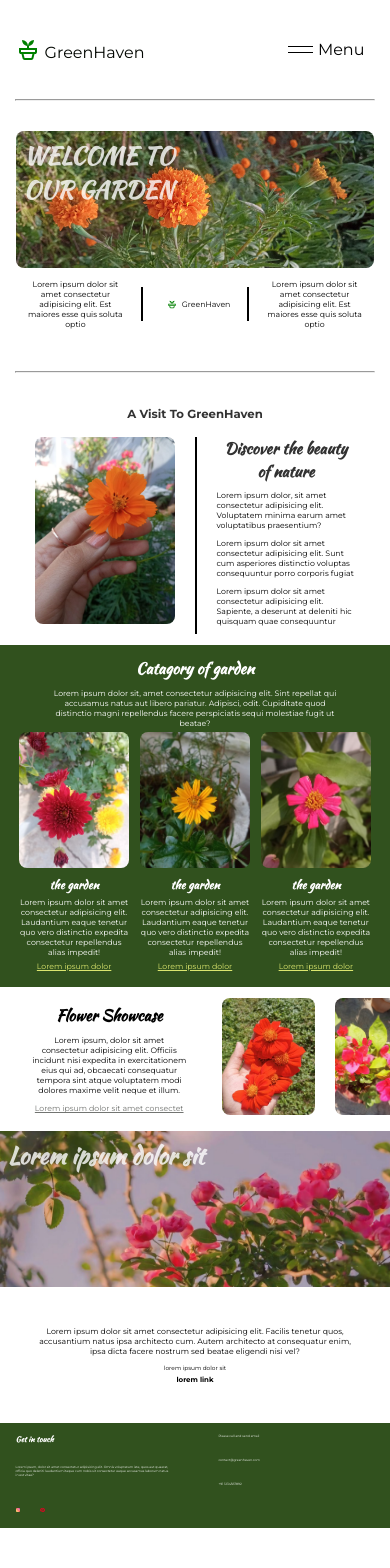
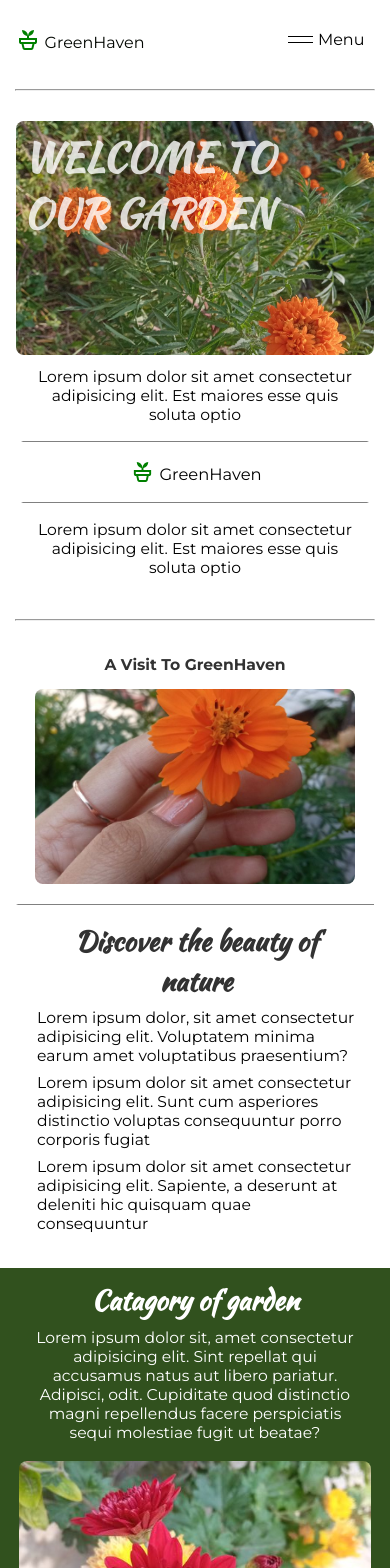
Before and after one commit to Damini-nayak/GreenHaven, a React (Create React App) app: page / in a window 390 px wide. Shown: the top 1568 px of the page. Before the commit the page ends 1528 px from the top, so only its background shows below. Built offline with nearby package versions, Linux system fonts and the light colour scheme.

Commit message:
resoponsive all screen sizes

```diff
--- a/src/pages/Gardendesingidea.jsx
+++ b/src/pages/Gardendesingidea.jsx
@@ -14,12 +14,12 @@ export default function Gardendesingidea() {
     <div className='designhoriz'><hr className='horizontal' /><p>lorem ipsum dolor sit</p><hr className='horizontal' /></div>
     <div className='textalignright'><div></div><h2><span>Lorem ipsum</span> dolor sit amet consectetur adipisicing. quasi perspiciatis</h2></div>
     <div className='designideas'>
-      <div><h2>//Tarrace Garden</h2></div>
-      <div><img src={Base.image7} alt="" /><h3>lorem ipsum dolor sit</h3><p>Lorem ipsum dolor sit amet consectetur adipisicing elit. Iste laboriosam quod officiis, ullam cum ipsa doloribus sit corrupti! Eaque maiores voluptatibus non dignissimos dolores sit animi inventore laboriosam illo rerum!</p></div>
+      <div><div><h2>//Tarrace Garden</h2></div>
+      <div className='designideasleftH'><div><p>lorem ipsum dolor</p><p>sit amet consectetur</p></div></div></div>
+      <div><div><img src={Base.image7} alt="" /><h3>lorem ipsum dolor sit</h3><p>Lorem ipsum dolor sit amet consectetur adipisicing elit. Iste laboriosam quod officiis, ullam cum ipsa doloribus sit corrupti! Eaque maiores voluptatibus non dignissimos dolores sit animi inventore laboriosam illo rerum!</p></div>
       <div><img src={Base.image3} alt="" /><h3>lorem ipsum dolor sit</h3><p>Lorem ipsum dolor sit amet consectetur adipisicing elit. Iste laboriosam quod officiis, ullam cum ipsa doloribus sit corrupti! Eaque maiores voluptatibus non dignissimos dolores</p></div>
-      <div className='designideasleftH'><div><p>lorem ipsum dolor</p><p>sit amet consectetur</p></div></div>
       <div><img src={Base.image8} alt="" /><h3>lorem ipsum dolor sit</h3><p>Lorem ipsum dolor sit amet consectetur adipisicing elit. Iste laboriosam quod officiis, ullam cum ipsa doloribus sit corrupti! Eaque maiores voluptatibus non dignissimos dolores sit animi inventore laboriosam illo rerum!</p></div>
-      <div><img src={Base.image6} alt="" /><h3>lorem ipsum dolor sit</h3><p>Lorem ipsum dolor sit amet consectetur adipisicing elit. Iste laboriosam quod officiis, ullam cum ipsa doloribus sit corrupti! Eaque maiores voluptatibus non dignissimos dolores</p></div>
+      <div><img src={Base.image6} alt="" /><h3>lorem ipsum dolor sit</h3><p>Lorem ipsum dolor sit amet consectetur adipisicing elit. Iste laboriosam quod officiis, ullam cum ipsa doloribus sit corrupti! Eaque maiores voluptatibus non dignissimos dolores</p></div></div>
     </div>
     <div className='designhoriz'><hr className='horizontal' /><p>&copy;2024</p><hr className='horizontal' /></div>
 
--- a/src/pages/Home.jsx
+++ b/src/pages/Home.jsx
@@ -29,9 +29,9 @@ export default function Home() {
       </div>
 
       <div className="main5">
-        <div><h1>Flower Showcase</h1><p>Lorem ipsum, dolor sit amet consectetur adipisicing elit. Officiis incidunt nisi expedita in exercitationem eius qui ad, obcaecati consequatur tempora sint atque voluptatem modi dolores maxime velit neque et illum.</p><a href="/showcase">Lorem ipsum dolor sit amet consectet</a></div>
-        <div><img src={Base.image6} alt="" /></div>
-        <div><img src={Base.image3} alt="" /></div>
+        <div><h1>Flower Showcase</h1><p>Lorem ipsum, dolor sit amet consectetur adipisicing elit. Officiis incidunt nisi expedita in exercitationem eius qui ad, obcaecati consequatur tempora sint atque voluptatem modi dolores maxime velit neque et illum.</p><a href="/showcase"><p>Lorem ipsum dolor sit amet consectet</p></a></div>
+        <div><div><img src={Base.image6} alt="" /></div>
+        <div><img src={Base.image3} alt="" /></div></div>
       </div>
 
       <div className="main6">
--- a/src/style/App.css
+++ b/src/style/App.css
@@ -200,7 +200,7 @@ h6 {
 }
 
 .main2 div:nth-child(2) {
-    padding:10% 20%;
+    padding: 10% 20%;
     font-size: 1.5vw;
     border-right: 2px solid black;
     border-left: 2px solid black;
@@ -317,14 +317,19 @@ h6 {
 .main5 {
     padding: 3vw 0 3vw 10%;
     display: grid;
-    grid-template-columns: 50% 30% 20%;
+    grid-template-columns: 50% 50%;
+}
+
+.main5>div:nth-child(2){
+    display: grid;
+    grid-template-columns: 60% 40%;
 }
 
 .main5 a {
     color: var(--gray);
 }
 
-.main5 div:nth-child(1) {
+.main5>div:nth-child(1) {
     display: grid;
     grid-template-columns: 100%;
     align-self: center;
@@ -332,33 +337,33 @@ h6 {
     padding: 0 8vw;
 }
 
-.main5 div:nth-child(1) h1 {
+.main5>div:nth-child(1) h1 {
     font-size: 4vw;
     font-family: "Kaushan Script", cursive;
     margin-bottom: 2vw;
 }
 
-.main5 div:nth-child(1) p {
+.main5>div:nth-child(1) p {
     margin-bottom: 2vw;
 }
 
-.main5 div:nth-child(2),
-.main5 div:nth-child(3) {
+.main5>div:nth-child(2)>div:nth-child(1),
+.main5>div:nth-child(2)>div:nth-child(2) {
     padding-left: 5vw;
     overflow: hidden;
 }
 
-.main5 div:nth-child(2) img {
+.main5>div:nth-child(2)>div:nth-child(1) img {
     width: 100%;
 }
 
-.main5 div:nth-child(3) img {
+.main5>div:nth-child(2)>div:nth-child(2) img {
     width: 150%;
 
 }
 
-.main5 div:nth-child(3) img,
-.main5 div:nth-child(2) img {
+.main5>div:nth-child(2)>div:nth-child(1) img,
+.main5>div:nth-child(2)>div:nth-child(2) img {
     height: 30vw;
     border-radius: 20px;
     object-fit: cover;
@@ -643,7 +648,18 @@ h6 {
     gap: 2vw;
     margin: 4vw 10%;
     display: grid;
-    grid-template-columns: 1fr 1fr 1fr;
+    grid-template-columns: 1fr 2fr;
+}
+
+.designideas>div:nth-child(2) {
+    display: grid;
+    gap: 2vw;
+    grid-template-columns: 1fr 1fr;
+}
+
+.designideas>div:nth-child(1) {
+    display: grid;
+    grid-template-columns: 1fr;
 }
 
 .designideas img {
@@ -742,6 +758,7 @@ h6 {
     color: var(--black);
     background-color: rgba(255, 255, 255, 0.2);
     height: 100%;
+    width: 100%;
 }
 
 .diys {
@@ -1102,8 +1119,8 @@ h6 {
     .main,
     .visit-to div:nth-child(1) img,
     .catagories img,
-    .main5 div:nth-child(2) img,
-    .main5 div:nth-child(3) img,
+    .main5>div:nth-child(2)>div:nth-child(1) img,
+    .main5>div:nth-child(2)>div:nth-child(2) img,
     .showcases>div,
     .designs,
     .designideas img,
@@ -1159,7 +1176,11 @@ h6 {
         margin: 0 8%;
     }
 
-    .horizontal, .main3, .main2, .main4, .main {
+    .horizontal,
+    .main3,
+    .main2,
+    .main4,
+    .main {
         width: 84%;
     }
 
@@ -1248,13 +1269,17 @@ h6 {
 
 }
 
-@media (max-width:1025px){
+@media (max-width:1025px) {
+
+    .spinner img {
+        width: 6vw;
+    }
 
     .main,
     .visit-to div:nth-child(1) img,
     .catagories img,
-    .main5 div:nth-child(2) img,
-    .main5 div:nth-child(3) img,
+    .main5>div:nth-child(2)>div:nth-child(1) img,
+    .main5>div:nth-child(2)>div:nth-child(2) img,
     .showcases>div,
     .designs,
     .designideas img,
@@ -1272,7 +1297,11 @@ h6 {
         margin: 0 4%;
     }
 
-    .horizontal, .main3, .main2, .main4, .main {
+    .horizontal,
+    .main3,
+    .main2,
+    .main4,
+    .main {
         width: 92%;
     }
 
@@ -1308,7 +1337,9 @@ h6 {
         height: 25vw;
     }
 
-    .beginnerp, .seasonaldec, .seasdec  {
+    .beginnerp,
+    .seasonaldec,
+    .seasdec {
         font-size: 1.5vw;
     }
 
@@ -1333,7 +1364,8 @@ h6 {
         font-size: 2vw;
     }
 
-    .designideades h1, .designideas h2 {
+    .designideades h1,
+    .designideas h2 {
         font-size: 2.8vw;
     }
 
@@ -1369,7 +1401,9 @@ h6 {
         font-size: 3vw;
     }
 
-    .design3, .designideas, .diymain2 {
+    .design3,
+    .designideas,
+    .diymain2 {
         gap: 1.5vw;
     }
 
@@ -1383,12 +1417,14 @@ h6 {
         height: 26vw;
     }
 
-    .arrow90deg, .arrow90deg img {
+    .arrow90deg,
+    .arrow90deg img {
         width: 3vw;
         height: 3vw;
     }
 
-    .plantcarehead, .diymain {
+    .plantcarehead,
+    .diymain {
         height: 35vw;
     }
 
@@ -1403,7 +1439,11 @@ h6 {
     }
 }
 
-@media (max-width:768px){
+@media (max-width:768px) {
+
+    .spinner img {
+        width: 7vw;
+    }
 
     .main2 p {
         font-size: 2vw;
@@ -1429,11 +1469,11 @@ h6 {
         font-size: 3vw;
     }
 
-    .catagories p{
+    .catagories p {
         font-size: 2vw;
     }
 
-    .catagories{
+    .catagories {
         gap: 1vw;
     }
 
@@ -1449,7 +1489,7 @@ h6 {
         font-size: 2vw;
     }
 
-    .main5 div:nth-child(1) a{
+    .main5 div:nth-child(1) a {
         font-size: 2vw;
     }
 
@@ -1461,10 +1501,7 @@ h6 {
         font-size: 1.8vw;
     }
 
-    .showcaseDec {
-        font-size: 2vw;
-    }
-
+    .showcaseDec,
     .showcaseDec2nd {
         font-size: 2vw;
     }
@@ -1478,7 +1515,8 @@ h6 {
         height: 3vw;
     }
 
-    .designs, .designdes {
+    .designs,
+    .designdes {
         height: 30vw;
     }
 
@@ -1513,11 +1551,13 @@ h6 {
         height: 24vw;
     }
 
-    .nextprev-container h1{
+    .nextprev-container h1 {
         font-size: 2.8vw;
     }
 
-    .beginnerp, .seasonaldec, .seasdec  {
+    .beginnerp,
+    .seasonaldec,
+    .seasdec {
         font-size: 2vw;
     }
 
@@ -1529,4 +1569,495 @@ h6 {
         font-size: 2.5vw;
     }
 
-}
+    .showcaseDec,
+    .showcaseDec2nd {
+        font-size: 2.5vw;
+    }
+
+}
+
+@media (max-width:576px) {
+
+    .spinner img {
+        width: 8vw;
+    }
+
+    .showcase h1 {
+        font-size: 7vw;
+    }
+
+    .showcaseDec,
+    .showcaseDec2nd {
+        font-size: 3vw;
+    }
+
+    .showcases {
+        grid-template-columns: repeat(2, 1fr);
+    }
+
+    .showcases>div {
+        height: 60vw;
+    }
+
+    .plantName {
+        top: 60vw;
+        font-size: 6vw;
+    }
+
+    .designideades {
+        grid-template-columns: 100%;
+        gap: 4vw;
+    }
+
+    .designideades h1,
+    .designideas h2 {
+        font-size: 5vw;
+    }
+
+    .designideades p {
+        font-size: 3vw;
+    }
+
+    .design3 {
+        grid-template-columns: 1fr 1fr;
+    }
+
+    .designs,
+    .designdes {
+        height: 40vw;
+    }
+
+    .designdes h2 {
+        font-size: 4vw;
+    }
+
+    .designdes p {
+        font-size: 2.5vw;
+    }
+
+    .textalignright h2 {
+        font-size: 4vw;
+    }
+
+    .designideas {
+        gap: 4vw;
+        grid-template-columns: 1fr 1fr;
+    }
+
+    .designideas>div:nth-child(2) {
+        grid-template-columns: 1fr;
+    }
+
+    .designideas h3 {
+        font-size: 3vw;
+    }
+
+    .designideas p {
+        font-size: 2vw;
+    }
+
+    .designideasleftH p {
+        font-size: 3vw;
+    }
+
+    .plantcarehead,
+    .diymain,
+    .main,
+    .main6 {
+        height: 50vw;
+    }
+
+    .diymain h1,
+    .plantcarehead h1 {
+        font-size: 6vw;
+    }
+
+    .plantcarehead p,
+    .diymain p span {
+        font-size: 3vw;
+    }
+
+    .diymain2 {
+        grid-template-columns: 1fr;
+        height: auto;
+        gap: 2vw;
+    }
+
+    .diymain2 .box {
+        width: 50vw;
+        height: 50vw;
+    }
+
+    .diymain2 .box p {
+        font-size: 8vw;
+    }
+
+    .textaligncenter h2 {
+        font-size: 5vw;
+    }
+
+    .diymain2 .designideasleftH {
+        margin: 5vw 10vw;
+    }
+
+    .diymain2 .designideasleftH p {
+        font-size: 4vw;
+    }
+
+    .nextprev-container h1 {
+        font-size: 5vw;
+    }
+
+    .carousel-img {
+        flex: 0 0 60%;
+        max-width: calc(60% - 20px);
+    }
+
+    .carousel-img,
+    .carousel-img img {
+        height: 60vw;
+    }
+
+    .forbeginner {
+        grid-template-columns: 1fr;
+        gap: 4vw;
+    }
+
+    .beginnercontent div:nth-child(1),
+    .beginnercontent img {
+        height: 50vw;
+    }
+
+    .beginnerhead {
+        font-size: 5vw;
+    }
+
+    .beginnerp,
+    .seasonaldec {
+        font-size: 3vw;
+    }
+
+    .seasdec {
+        font-size: 4vw;
+    }
+
+    .seasonal {
+        margin: 8vw 4%;
+    }
+
+    .seasonal1,
+    .seasonal2 {
+        grid-template-columns: 1fr;
+        height: 100vw;
+    }
+
+    .seasflowimg img {
+        object-fit: cover;
+        height: 50vw;
+    }
+
+    .seasflowhead {
+        font-size: 4vw;
+    }
+
+    .arrow90deg,
+    .arrow90deg img {
+        width: 6vw;
+        height: 6vw;
+    }
+
+    .seasonalflower {
+        margin: 2vw;
+    }
+
+    .carouselhead h2 {
+        font-size: 5vw;
+    }
+
+    .carouselpara p {
+        font-size: 4vw;
+    }
+
+    .main2 {
+        display: grid;
+        grid-template-columns: 1fr;
+    }
+
+    .main2 div:nth-child(2) {
+        padding: 5% 30%;
+        font-size: 4.2vw;
+        border-right: 2px solid transparent;
+        border-left: 2px solid transparent;
+        border-top: 1px solid gray;
+        border-bottom: 1px solid gray;
+    }
+
+    .main2 div:nth-child(2) img {
+        width: 6vw;
+    }
+
+    .main2 p {
+        font-size: 3vw;
+    }
+
+    .main3 div:nth-child(1) p {
+        font-size: 3vw;
+    }
+
+    .main p,
+    .main6 p {
+        font-size: 8vw;
+    }
+
+    .visit-to {
+        grid-template-columns: 100%;
+    }
+
+
+.visit-to div:nth-child(2) {
+    border-left: 2px solid transparent;
+    border-top: 1px solid gray;
+    padding-top: 4vw;
+    padding-bottom: 4vw;
+}
+
+.visit-to div:nth-child(1) img {
+    width: 100%;
+    object-fit: cover;
+    height: 50vw;
+    margin-bottom: 4vw;
+}
+
+.visit-to div:nth-child(2) p,.main4-heading p, .catagories p, .main5>div:nth-child(1) p{
+    font-size: 3vw;
+}
+
+.visit-to h1, .main4 h1 {
+    font-size: 6vw;
+}
+
+.main4-heading {
+    margin: 0 5%;
+    margin-bottom: 4vw;
+}
+
+.catagories {
+    grid-template-columns: 1fr;
+    gap: 2vw;
+}
+
+.catagories h2 {
+    font-size: 4vw;
+}
+
+.catagories img {
+    height: 50vw;
+}
+
+.main5 {
+    grid-template-columns: 100%;
+    gap: 4vw;
+}
+
+.main5>div:nth-child(1) h1 {
+    font-size: 6vw;
+}
+
+.main5>div:nth-child(2)>div:nth-child(1) img,
+.main5>div:nth-child(2)>div:nth-child(2) img{
+    height: 60vw;
+}
+
+.main7 p:nth-child(2) {
+    font-size: 2.5vw;
+}
+
+.main7 h3 {
+    font-size: 3vw;
+}
+
+.main7 p:nth-child(1) {
+    font-size: 3vw;
+}
+
+}
+
+@media (max-width:480px){
+
+    .header {
+        padding-top: 20px;
+    }
+
+    .spinner img {
+        width: 10vw;
+    }
+
+    .showcaseDec,
+    .showcaseDec2nd {
+        font-size: 4vw;
+    }
+
+    .designideades h1,
+    .designideas h2 {
+        font-size: 6vw;
+    }
+
+    .designideades p {
+        font-size: 4vw;
+    }
+
+    .design3 {
+        grid-template-columns: 1fr;
+        gap: 4vw;
+    }
+
+    .designs,
+    .designdes {
+        height: 60vw;
+    }
+
+    .designdes h2 {
+        font-size: 5vw;
+    }
+
+    .designdes p {
+        font-size: 4vw;
+    }
+
+    .textalignright h2 {
+        font-size: 5vw;
+    }
+
+    .designideas {
+        grid-template-columns: 1fr 2fr;
+    }
+
+    .designideas h3 {
+        font-size: 4vw;
+    }
+
+    .designideas p {
+        font-size: 3vw;
+    }
+
+    .plantcarehead,
+    .diymain,
+    .main,
+    .main6 {
+        height: 60vw;
+    }
+
+    .diymain h1,
+    .plantcarehead h1 {
+        font-size: 7vw;
+    }
+
+    .plantcarehead p,
+    .diymain p span {
+        font-size: 3.5vw;
+    }
+
+    .diymain2 .box {
+        width: 60vw;
+        height: 60vw;
+    }
+
+    .textaligncenter h2 {
+        font-size: 6vw;
+    }
+
+    .nextprev-container h1 {
+        font-size: 6vw;
+    }
+
+    .carousel-img {
+        flex: 0 0 80%;
+        max-width: calc(80% - 20px);
+    }
+
+    .carousel-img,
+    .carousel-img img {
+        height: 80vw;
+    }
+
+    .beginnercontent div:nth-child(1),
+    .beginnercontent img {
+        height: 60vw;
+    }
+
+    .beginnerhead {
+        font-size: 6vw;
+    }
+
+    .beginnerp,
+    .seasonaldec {
+        font-size: 4vw;
+    }
+
+    .seasdec {
+        font-size: 5vw;
+    }
+
+    .seasflowhead {
+        font-size: 5vw;
+    }
+
+    .arrow90deg,
+    .arrow90deg img {
+        width: 7vw;
+        height: 7vw;
+    }
+
+    .carouselhead h2 {
+        font-size: 6vw;
+    }
+
+    .carouselpara p {
+        font-size: 5vw;
+    }
+
+    .main2 p {
+        font-size: 4vw;
+    }
+
+    .main3 div:nth-child(1) p {
+        font-size: 4vw;
+    }
+
+    .main p,
+    .main6 p {
+        font-size: 10vw;
+}
+
+.visit-to div:nth-child(2) p,.main4-heading p, .catagories p, .main5>div:nth-child(1) p{
+    font-size: 4vw;
+}
+
+.visit-to h1, .main4 h1 {
+    font-size: 7vw;
+}
+
+.catagories h2 {
+    font-size: 5vw;
+}
+
+.catagories img {
+    height: 60vw;
+}
+
+.main5>div:nth-child(1) h1 {
+    font-size: 7vw;
+}
+
+.main7 p:nth-child(2) {
+    font-size: 3vw;
+}
+
+.main7 h3 {
+    font-size: 4vw;
+}
+
+.main7 p:nth-child(1) {
+    font-size: 4vw;
+}
+}
```
